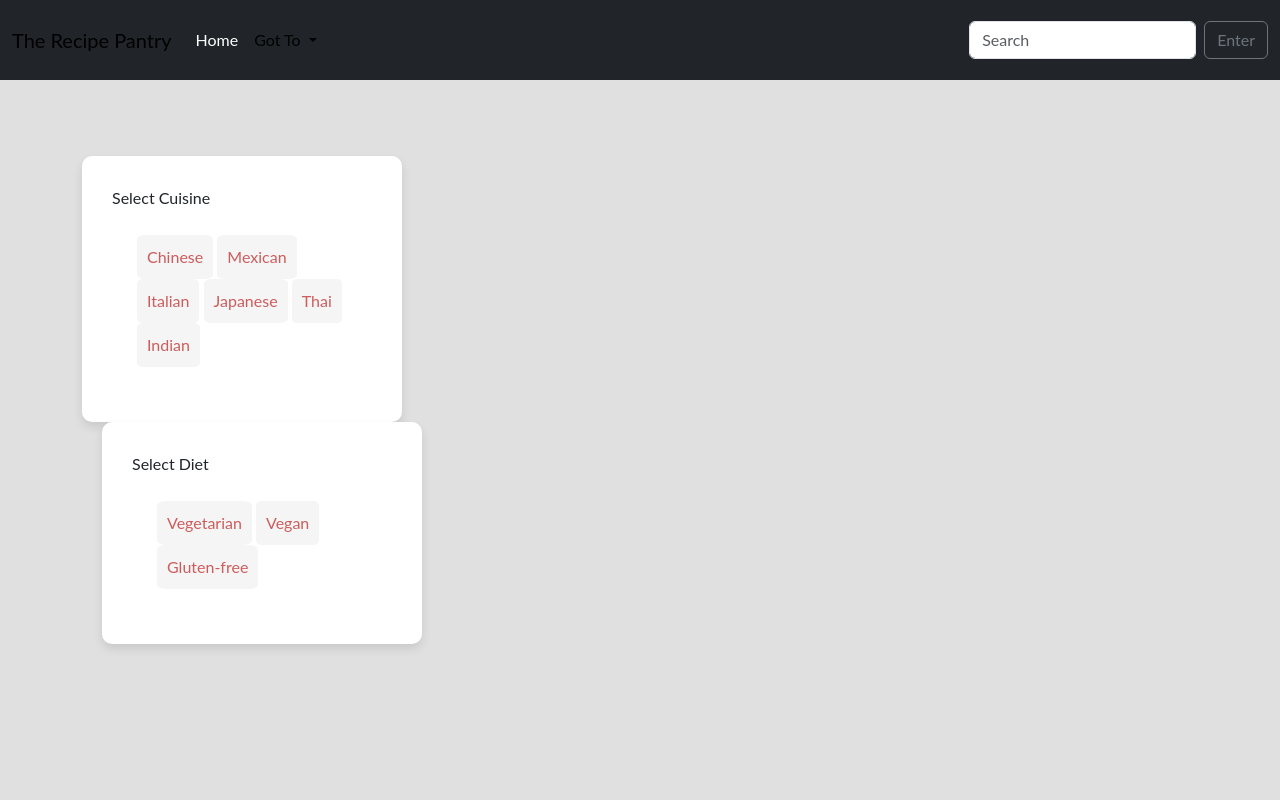
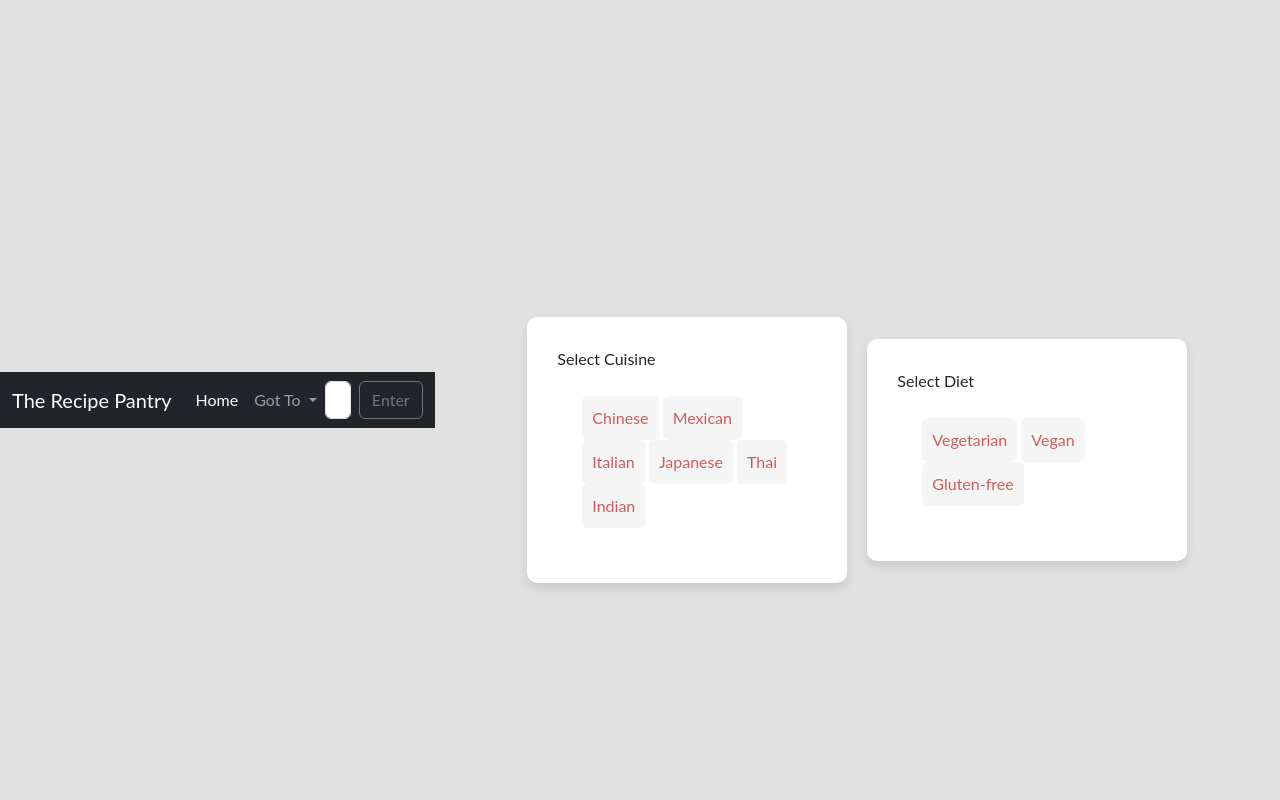
Before and after one commit to HDisHERE/Food-Website, a Django app: page /questionnaire/ in a window 1280 px wide. Run offline with Django 4.2, Linux system fonts and the light colour scheme.

Commit message:
questiionaire

```diff
--- a/TheRecipePantry/RecipeApp/static/Question.css
+++ b/TheRecipePantry/RecipeApp/static/Question.css
@@ -1,37 +1,12 @@
-  .navbar {
-            font-family: 'Lato', sans-serif;
-            position: fixed;
-            top: 0;
-            left: 0;
-            width: 100%;
-            padding-top: 20px;
-            padding-bottom: 20px;
-            display: flex;
-            justify-content: space-evenly;
-            align-items: center;
-            background-color: indianred;
-        }
 
-        .navbar a {
-            color: black;
-            text-decoration: none;
-        }
-
-        *{
-            margin: 0;
-            padding: 0;
-            box-sizing: border-box;
-            font-family: 'Lato', sans-serif;
-        }
-        body{
-            background: #e0e0e0;
+.buttonContent{
     display: flex;
     justify-content: center;
     align-items: center;
-            height: 100vh;
+    margin-top: 100px;
 }
 
-        .cuisineselection{
+.dietselection{
             padding: 30px;
             box-sizing: border-box;
             font-family: Lato, sans-serif;
@@ -40,11 +15,14 @@
             border-radius: 10px;
             background: white;
             box-shadow: 0 5px 10px rgba(0, 0, 0, 0.1);
+            margin-left: 20px;
 }
-        .selectitem{
-            padding: 20px;
+.button.selected{
+            background-color: indianred;
+            color: black;
             margin: 5px;
 }
+
 .button{
             display: inline-flex;
             padding: 10px;
@@ -58,12 +36,12 @@
             color: indianred;
             transition: 0.3s;
 }
-        .button.selected{
-            background-color: indianred;
-            color: black;
+.selectitem{
+            padding: 20px;
             margin: 5px;
 }
-        .dietselection{
+
+.cuisineselection{
             padding: 30px;
             box-sizing: border-box;
             font-family: Lato, sans-serif;
@@ -72,5 +50,18 @@
             border-radius: 10px;
             background: white;
             box-shadow: 0 5px 10px rgba(0, 0, 0, 0.1);
-            margin-left: 20px;
 }
+
+body{
+            background: #e0e0e0;
+            display: flex;
+            justify-content: center;
+            align-items: center;
+            height: 100vh;
+}
+*{
+            margin: 0;
+            padding: 0;
+            box-sizing: border-box;
+            font-family: 'Lato', sans-serif;
+}
--- a/TheRecipePantry/RecipeApp/templates/questionnaire.html
+++ b/TheRecipePantry/RecipeApp/templates/questionnaire.html
@@ -1,6 +1,8 @@
 {% extends 'base.html' %}
 
 {% block content %}
+
+<div class="buttonContent">
     <div class="cuisineselection">
         <span>Select Cuisine</span>
       <div class="selectitem">
@@ -21,6 +23,9 @@
         <button class="button" id="glutenfree">Gluten-free</button>
       </div>
     </div>
+
+</div>
+
 <script>
     const cuisines = document.querySelectorAll('.button');
 
```
Lines whose indentation alone changed are shown as unchanged.
